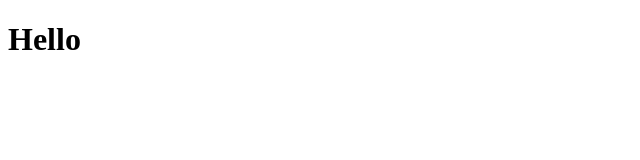
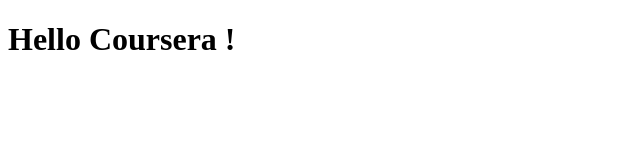
Before and after one commit to nourhenab/Coursera-Test, a plain HTML site: page site/index.html in a window 1280 px wide. Shown: the whole page, without its empty margins (0-640 px from the left). Drawn offline with Linux system fonts and the light colour scheme.

Commit message:
Small Change

```diff
--- a/site/index.html
+++ b/site/index.html
@@ -4,6 +4,6 @@
 	<title> Hello Coursera ! </title>
 </head>
 <body>
-<h1> Hello </h1>
+<h1> Hello Coursera !</h1>
 </body>
 </html>
```
